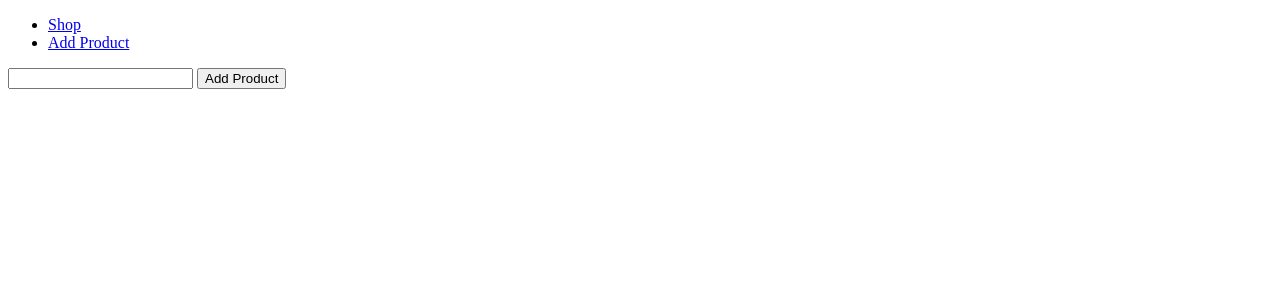
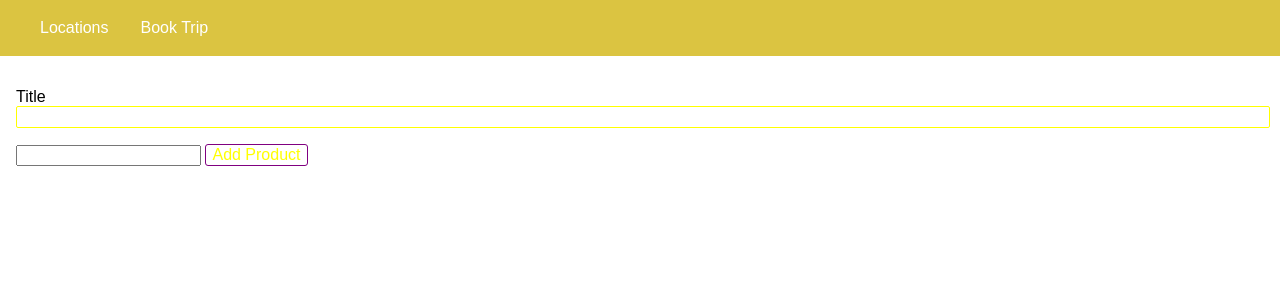
Before and after one commit to adithyav09/Database-Project.github.io, a Node server app: page /admin/add-product in a window 1280 px wide; the page is wider, and only the part inside the window is pictured. Shown: the top 300 px of that part. Run offline with Node 20, Linux system fonts and the light colour scheme.

Commit message:
Styled home page and linked the Locations and Book Trip Page. Also Added Navbar for the 404 Not found page

```diff
--- a/public/css/main.css
+++ b/public/css/main.css
@@ -1,5 +1,80 @@
-.header {
+body {
+    padding:0;
+    margin: 0;
+    font-family: sans-serif;
+}
+main {
+    padding: 1rem;
+}
+
+.main-header__nav {
+    height: 100%;
+    display: flex;
+    align-items: center;
+}
+
+.main-header {
     width: 100%;
     height: 3.5rem;
     background-color: #dbc441;
+    padding: 0 1.5rem;
 }
+
+.main-header__item-list {
+    list-style: none;
+    margin: 0;
+    padding: 0;
+    display: flex;
+}
+
+.main-header__item {
+    margin: 0 1rem;
+    padding: 0;
+}
+
+.main-header__item a{
+    text-decoration: none;
+    color: white;
+}
+
+.main-header__item a:hover
+.main-header__item a:active
+.main-header__item a:active {
+    color:#000000;
+}
+
+.product-form {
+    width: 20rem,
+    max-width: 90%,
+    margin: auto;
+}
+
+.form-control {
+    margin: 1rem 0;
+}
+
+.form-control label,
+.form-control input{
+    display: block;
+    width: 100%;
+}
+
+.form-control input {
+    border: 1px solid yellow;
+    font: inherit;
+    border-radius: 2px;
+}
+
+button {
+    font: inherit;
+    border: 1px solid purple;
+    color:yellow;
+    background: white;
+    border-radius: 3px;
+    cursor: pointer;
+}
+
+button:hover,
+button:active {
+    color: purple;
+}
--- a/views/add-product.html
+++ b/views/add-product.html
@@ -1,26 +1,34 @@
 <!DOCTYPE html>
 <html lang="en">
+
 <head>
     <meta charset="UTF-8">
     <meta http-equiv="X-UA-Compatible" content="IE=edge">
     <meta name="viewport" content="width=device-width, initial-scale=1.0">
     <title>Add Product</title>
+    <link rel="stylesheet" href="./css/main.css">
 </head>
+
 <body>
-    <header>
-        <nav>
-            <ul>
-                <li><a href="/">Shop</a></li>
-                <li><a href="/add-product">Add Product</a></li>
+    <header class="main-header">
+        <nav class="main-header__nav">
+            <ul class="main-header__item-list">
+                <li class="main-header__item"><a href="/">Locations</a></li>
+                <li class="main-header__item"><a class="active" href="/admin/add-product">Book Trip</a></li>
             </ul>
         </nav>
     </header>
 
     <main>
-        <form action = "/add-prodcut" method="POST">
+        <form class="product-form" action="/add-prodcut" method="POST">
+            <div class="form-control">
+                <label for="title">Title</label>
+                <input type="text" name="title" id="title">
+            </div>
             <input tpye="text" anme="title">
-            <button type = "submit">Add Product</button>
+            <button type="submit">Add Product</button>
         </form>
     </main>
 </body>
+
 </html>
```
Also changed, not shown: views/404.html (+12 -1 lines), views/shop.html (+11 -7 lines), README.md.
